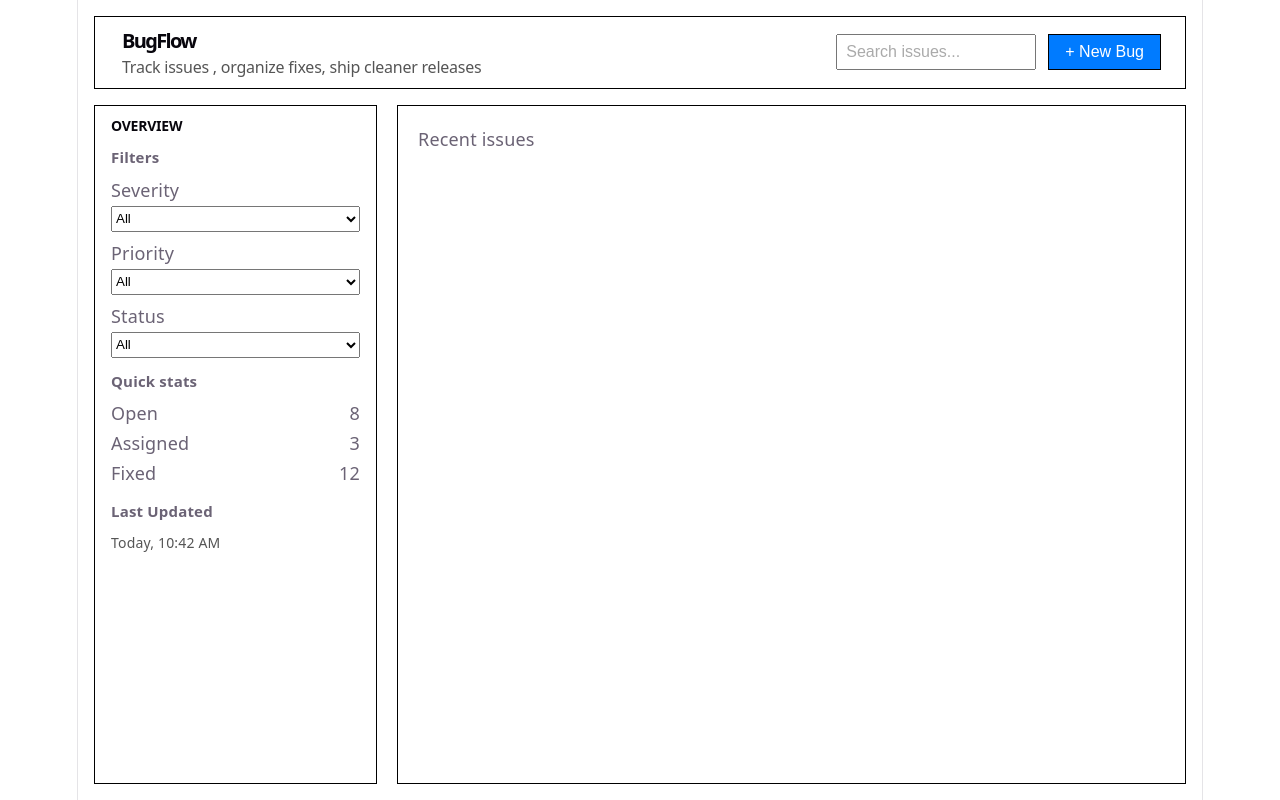
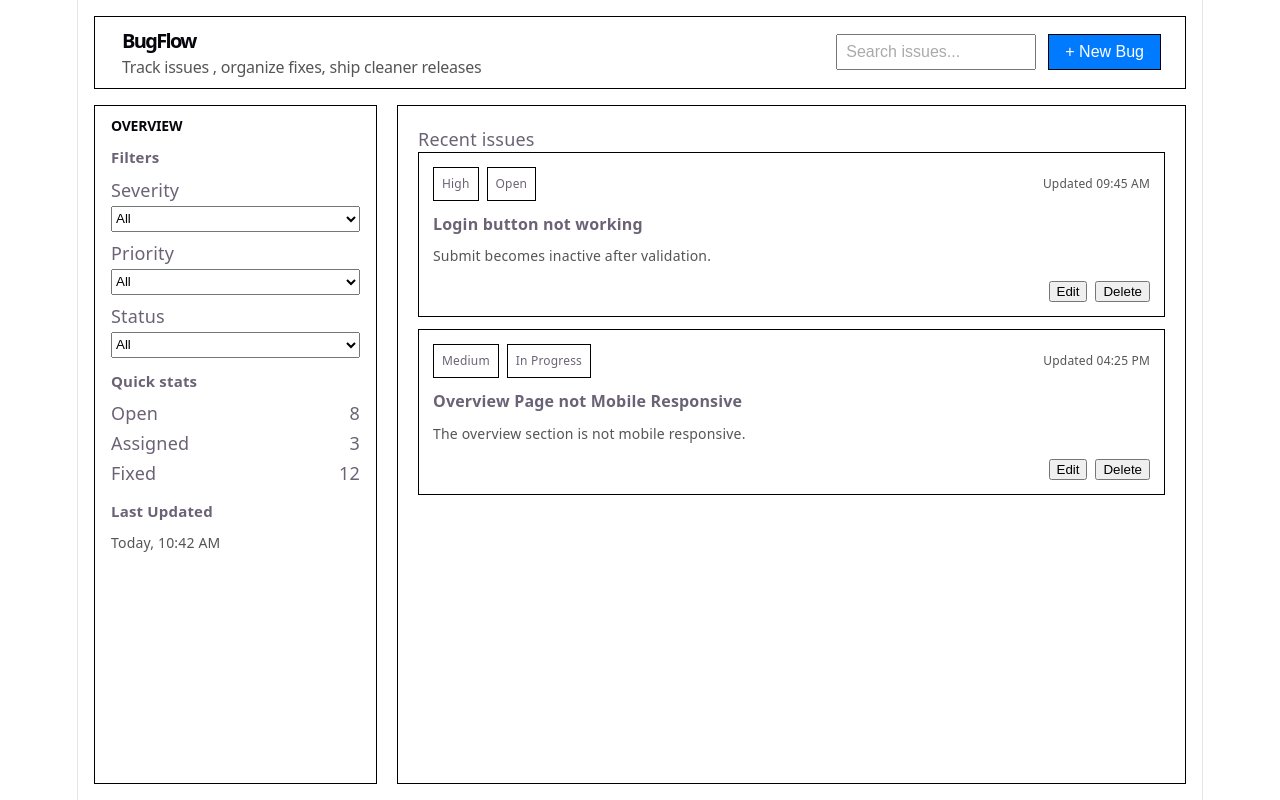
Before and after one commit to zujaja7/bugflow, a React (Vite) app: page / in a window 1280 px wide. Built offline with nearby package versions, Linux system fonts and the light colour scheme.

Commit message:
progress: Day 4 - BugCard component with props

```diff
--- a/src/App.css
+++ b/src/App.css
@@ -28,7 +28,6 @@ body,
   display: flex;
   justify-content: space-between;
   align-items: center;
-
 }
 
 .brand-area {
@@ -65,15 +64,12 @@ h3 {
   display: flex;
   gap: 12px;
   align-items: center;
-
 }
 .search-input {
   padding: 8px;
   font-size: 16px;
   width: 200px;
   height: 36px;
-
-
 }
 
 .search-input::placeholder {
@@ -89,12 +85,9 @@ align-items: center;
   cursor: pointer;
   height: 36px;
   border: 1px solid black;
-
-
 }
 
-
-.app-layout{
+.app-layout {
   display: flex;
   gap: 20px;
   flex: 1;
@@ -110,25 +103,22 @@ align-items: center;
   overflow-y: visible;
 }
 
-.overview-title{
+.overview-title {
   font-size: 14px;
   font-weight: bold;
 
   margin: 0 0 10px;
-
 }
 
 .filter-field {
   margin-bottom: 8px;
 }
 
-.dropdown{
-
+.dropdown {
   margin-top: 3px;
   width: 100%;
   height: 26px;
   margin-bottom: 0;
-
 }
 
 .stat-row {
@@ -142,7 +132,6 @@ h3 {
   font-size: 15px;
 }
 
-
 .last-updated {
   margin-top: 12px;
 }
@@ -153,34 +142,72 @@ h3 {
   margin: 0;
 }
 
-.recent-issues-panel{
-  text-align:left;
-  flex:3;
+.recent-issues-panel {
+  text-align: left;
+  flex: 3;
   border: 1px solid black;
   padding: 20px;
   min-height: 0;
   overflow-y: auto;
-
+}
+.issue-card {
+  border: 1px solid black;
+  padding: 14px;
+  margin-bottom: 12px;
 }
 
+.issue-meta {
+  display: flex;
+  align-items: center;
+  gap: 8px;
+  margin-bottom: 10px;
+}
+
+.badge {
+  font-size: 12px;
+  padding: 3px 8px;
+  border: 1px solid black;
+}
+
+.updated-time {
+  margin-left: auto;
+  font-size: 12px;
+  color: #555;
+}
+
+.issue-title {
+  font-size: 16px;
+  margin: 0 0 6px;
+}
+
+.issue-description {
+  font-size: 14px;
+  margin: 0 0 12px;
+  color: #555;
+}
+
+.issue-actions {
+  display: flex;
+  justify-content: flex-end;
+  gap: 8px;
+}
 
 @media (max-width: 768px) {
-.app-header{
+  .app-header {
     flex-direction: column;
     padding-bottom: 5px;
   }
 
-.actions-area{
+  .actions-area {
     flex-direction: column;
     align-items: stretch;
   }
 
-
-.search-input{
+  .search-input {
     width: 100%;
   }
 
-.add-bug-button{
+  .add-bug-button {
     width: 70%;
     white-space: nowrap;
     align-self: center;
@@ -190,16 +217,14 @@ padding-bottom: 5px;
     height: auto;
     min-height: 100vh;
   }
-.app-layout{
+  .app-layout {
     flex-direction: column;
-
   }
-.overview-panel, .recent-issues-panel{
+  .overview-panel,
+  .recent-issues-panel {
     min-height: 260px;
     max-height: 420px;
 
     overflow-y: auto;
-
   }
-
 }
--- a/src/App.jsx
+++ b/src/App.jsx
@@ -1,29 +1,42 @@
-import './App.css'
+import "./App.css";
+import BugCard from "./BugCard";
+import { useState } from "react";
 function App() {
+  const [isModalOpen, setIsModalOpen] = useState(false);
   return (
     <div className="app-container">
-
       {/*Header Section*/}
       <header className="app-header">
         <div className="brand-area">
           <h1 className="title">BugFlow</h1>
-      <h2 className="subtitle">Track issues , organize fixes, ship cleaner releases</h2>
+          <h2 className="subtitle">
+            Track issues , organize fixes, ship cleaner releases
+          </h2>
         </div>
 
         <div className="actions-area">
-      <input type="search" placeholder="Search issues..." className="search-input" />
-      <button className="add-bug-button">+ New Bug</button>
+          <input
+            type="search"
+            placeholder="Search issues..."
+            className="search-input"
+          />
+          <button
+            className="add-bug-button"
+            onClick={() => setIsModalOpen(true)}
+          >
+            + New Bug
+          </button>
         </div>
       </header>
       {/*Main Content Area*/}
 
-      <div className='app-layout'>
-        <div className='overview-panel'>
-          <h2 className='overview-title'>OVERVIEW</h2>
+      <div className="app-layout">
+        <div className="overview-panel">
+          <h2 className="overview-title">OVERVIEW</h2>
           <h3>Filters</h3>
           <div className="filter-field">
             <label htmlFor="severity"> Severity </label>
-          <select id="severity" className='dropdown'>
+            <select id="severity" className="dropdown">
               <option value="All">All</option>
               <option value="Highest">Highest</option>
               <option value="High">High</option>
@@ -34,20 +47,18 @@ function App() {
 
           <div className="filter-field">
             <label htmlFor="priority"> Priority </label>
-          <select id="priority" className='dropdown'>
+            <select id="priority" className="dropdown">
               <option value="All">All</option>
               <option value="P1">P1</option>
               <option value="P2">P2</option>
               <option value="P3">P3</option>
               <option value="P4">P4</option>
             </select>
-
           </div>
-
 
           <div className="filter-field">
             <label htmlFor="status"> Status </label>
-          <select id="status" className='dropdown'>
+            <select id="status" className="dropdown">
               <option value="All">All</option>
               <option value="New">New</option>
               <option value="Open">Open</option>
@@ -57,18 +68,17 @@ function App() {
               <option value="Closed">Closed</option>
               <option value="Reopened">Reopened</option>
             </select>
-
           </div>
           <h3>Quick stats</h3>
           <div className="stat-row">
             <span>Open</span>
             <span>8</span>
           </div>
-  <div className='stat-row'>
+          <div className="stat-row">
             <span>Assigned</span>
             <span>3</span>
           </div>
-  <div className='stat-row'>
+          <div className="stat-row">
             <span>Fixed</span>
             <span>12</span>
           </div>
@@ -77,13 +87,27 @@ function App() {
             <h3>Last Updated</h3>
             <p className="last-updated-value">Today, 10:42 AM</p>
           </div>
-
         </div>
-        <div className='recent-issues-panel'>Recent issues</div>
+        <div className="recent-issues-panel">
+          Recent issues
+          <BugCard
+            bugTitle={"Login button not working"}
+            bugSeverity={"High"}
+            bugStatus={"Open"}
+            bugDescription={"Submit becomes inactive after validation."}
+            lastUpdated={"Updated 09:45 AM"}
+          />
+          <BugCard
+            bugTitle={"Overview Page not Mobile Responsive"}
+            bugSeverity={"Medium"}
+            bugStatus={"In Progress"}
+            bugDescription={"The overview section is not mobile responsive."}
+            lastUpdated={"Updated 04:25 PM"}
+          />
         </div>
       </div>
-
-  )
+    </div>
+  );
 }
 
-export default App
+export default App;
--- /dev/null
+++ b/src/BugCard.jsx
@@ -0,0 +1,25 @@
+function BugCard({
+  bugTitle,
+  bugSeverity,
+  bugStatus,
+  bugDescription,
+  lastUpdated,
+}) {
+  return (
+    <div className="issue-card">
+      <div className="issue-meta">
+        <span className="badge">{bugSeverity}</span>
+        <span className="badge">{bugStatus}</span>
+        <span className="updated-time">{lastUpdated}</span>
+      </div>
+      <h3 className="issue-title">{bugTitle}</h3>
+      <p className="issue-description">{bugDescription}</p>
+      <div className="issue-actions">
+        <button>Edit</button>
+        <button>Delete</button>
+      </div>
+    </div>
+  );
+}
+
+export default BugCard;
```
Lines whose indentation alone changed are shown as unchanged.
